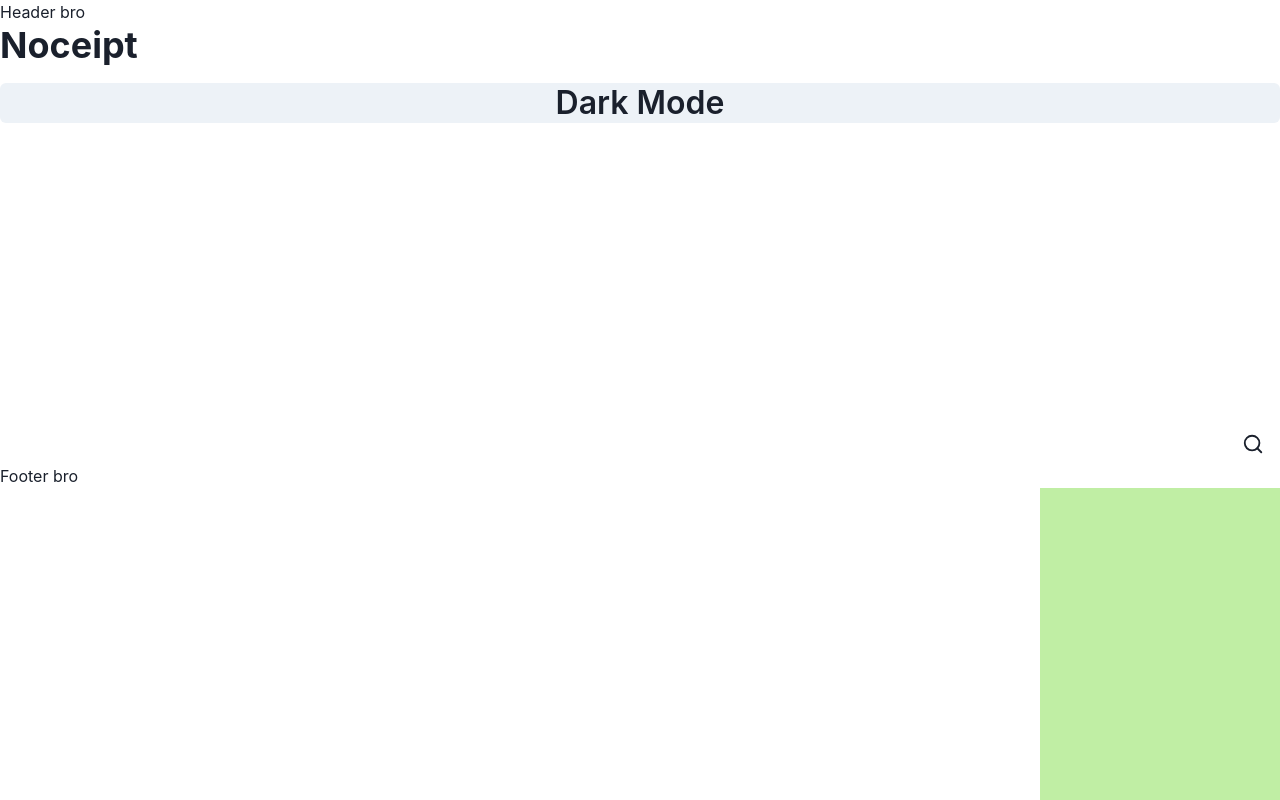
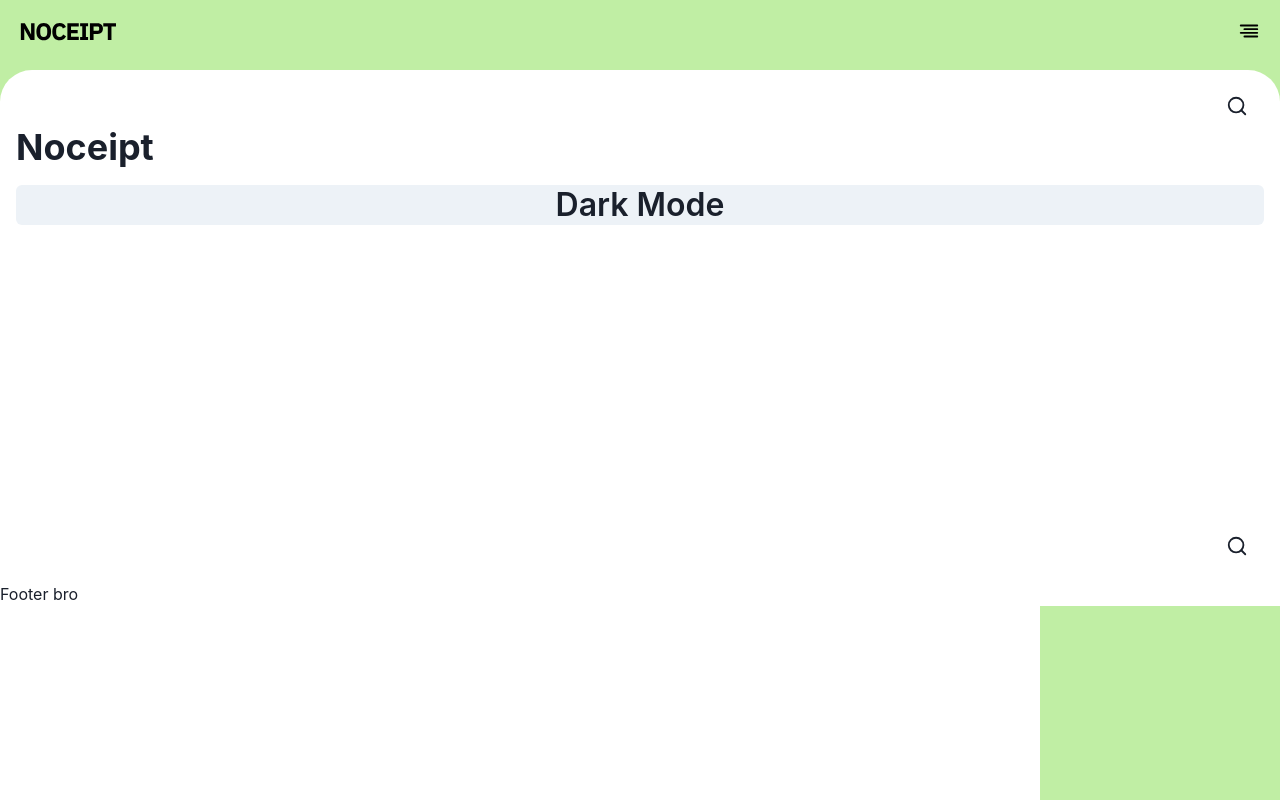
Before and after one commit to Noceipt/noceipt-app, a Next.js app: page / in a window 1280 px wide. Built offline with nearby package versions, Linux system fonts and the light colour scheme.

Commit message:
43: Update home page with new navbar and search. Remove theme mode toggle

```diff
--- a/templates/Page.tsx
+++ b/templates/Page.tsx
@@ -1,13 +1,17 @@
-import { PropsWithChildren } from "react";
+import { ReactNode } from "react";
 import Head from "next/head";
 import styles from "../styles/PageTemplate.module.scss";
+import Navbar from "../components/Navbar";
+import { Box, useColorMode, useColorModeValue } from "@chakra-ui/react";
+import Search from "../components/Search";
 
 export interface IPageProps {
-	children: PropsWithChildren;
+	children: ReactNode;
 	title?: string;
 }
 
 const Page = ({ children, title }: IPageProps) => {
+	const bgColor = useColorModeValue("white", "#111111");
 	return (
 		<>
 			<Head>
@@ -20,8 +24,18 @@ const Page = ({ children, title }: IPageProps) => {
 			</Head>
 			<div className={styles.PageTemplate}>
 				<>
-					<header>Header bro</header>
-					{children}
+					<Navbar />
+					<Box
+						padding={4}
+						borderTopLeftRadius={32}
+						borderTopRightRadius={32}
+						marginTop={-8}
+						bgColor={bgColor}
+						as="main"
+					>
+						<Search />
+						{children}
+					</Box>
 					<footer>Footer bro</footer>
 				</>
 			</div>
```
